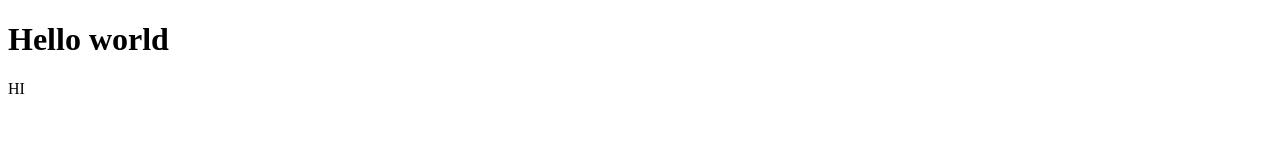
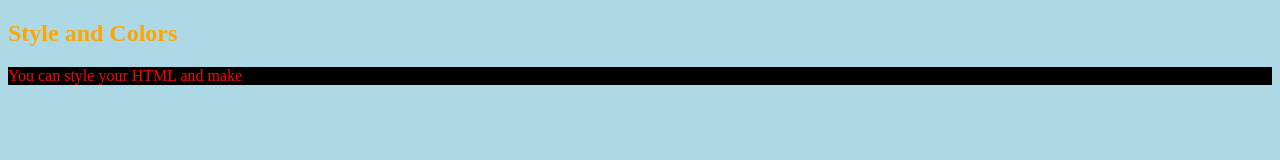
Before and after one commit to Mocu0809/First-project, a plain HTML site: page Index.html in a window 1280 px wide. Drawn offline with Linux system fonts and the light colour scheme.

Commit message:
add index.html

```diff
--- a/Index.html
+++ b/Index.html
@@ -6,8 +6,9 @@
     <meta name="viewport" content="width=device-width, initial-scale=1.0">
     <title>My first html page </title>
 </head>
-<body>
-    <h1>Hello world</h1>
-    <p>HI</p>
+<body style="background-color:lightblue;">
+    <h2 style=" color:orange"> Style and Colors</h2>
+    <p style="color:red; background-color:black">You can style your HTML and make</p>
+
 </body>
 </html>
```
